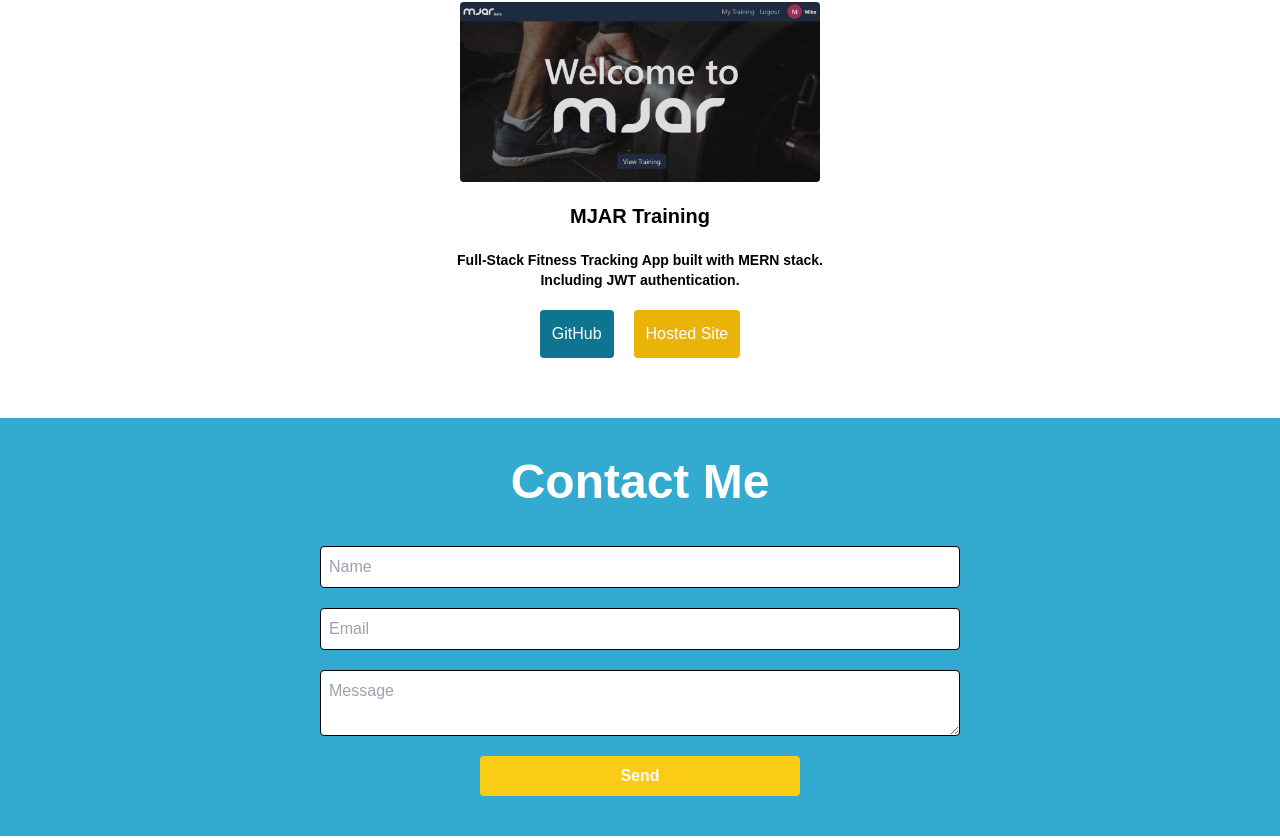
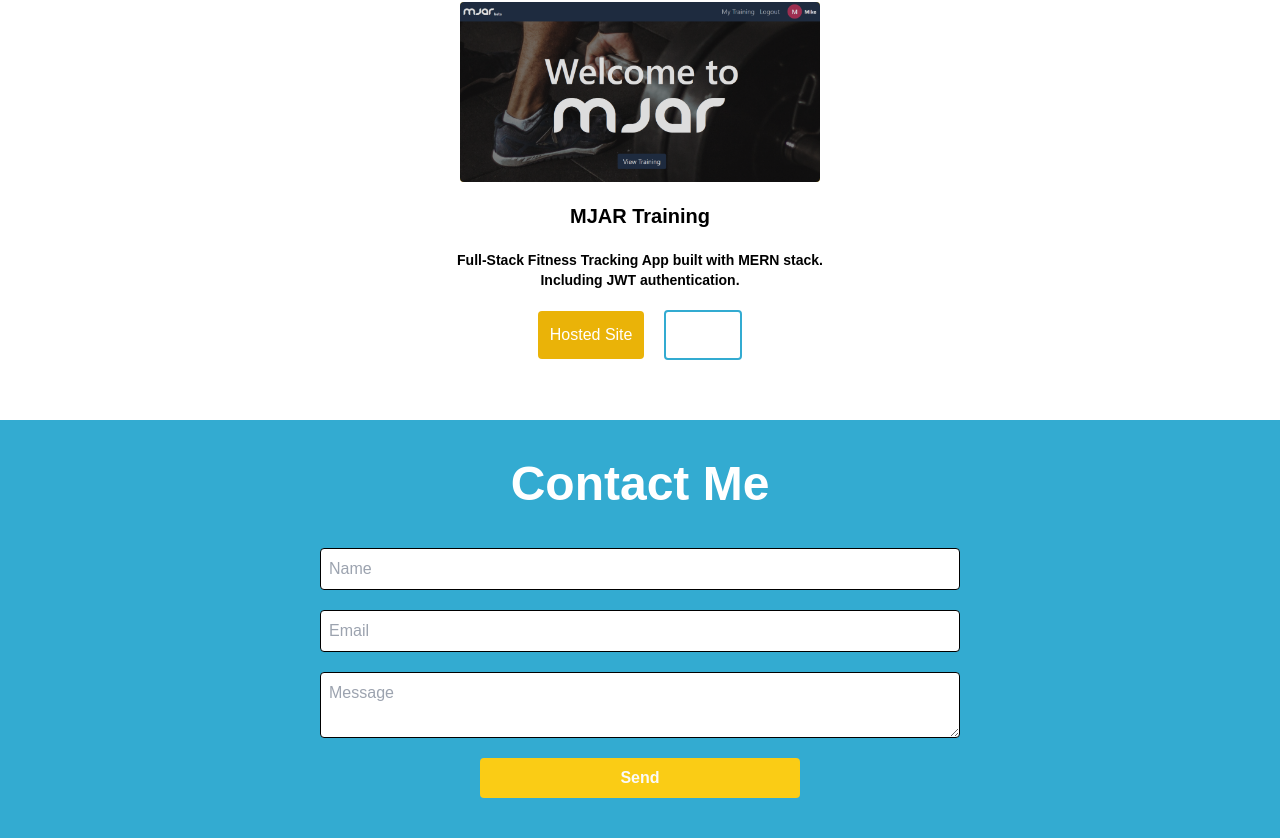
Before and after one commit to Mpb0406/portfolio-6-22, a React (Create React App) app: page / in a window 1280 px wide. Shown: the part 2834-3672 px from the top of the page. Built offline with nearby package versions, Linux system fonts and the light colour scheme.

Commit message:
Prepare Deploy

```diff
--- a/src/App.css
+++ b/src/App.css
@@ -1,6 +1,12 @@
 @tailwind base;
 @tailwind components;
 @tailwind utilities;
+
+* {
+  margin: 0;
+  padding: 0;
+  box-sizing: border-box;
+}
 
 html {
   scroll-behavior: smooth;
--- a/src/Components/Header.js
+++ b/src/Components/Header.js
@@ -5,7 +5,7 @@ const Header = () => {
 
   return (
     <nav
-      className={`fixed top-0 left-0 w-full transition duration-500 ease bg-blue shadow-md flex flex-col justify-start ${
+      className={`fixed top-0 left-0 w-screen transition duration-500 ease bg-blue shadow-md flex flex-col justify-start ${
         open ? "h-6/8" : "h-20"
       } md:flex-row md:items-center md:justify-between md:h-min duration-700 z-10`}>
       <span className="font-display ml-5 mt-5 mb-10 md:my-5 text-4xl text-white cursor-pointer hover:text-yellow-400 duration-300">
--- a/src/Components/MyWork.js
+++ b/src/Components/MyWork.js
@@ -3,7 +3,7 @@ import mjar from "../img/mjar1.png";
 
 const MyWork = () => {
   return (
-    <section id="work" className="-z-50 relative">
+    <section id="work" className="-z-50 relative w-full">
       <div className="bg-blue -mt-20">
         <h1 className="pt-52 pb-10 text-4xl font-bold md:text-5xl text-white text-center">
           My Recent Work
@@ -25,16 +25,16 @@ const MyWork = () => {
           </p>
           <div id="button-container" className="w-min mx-auto flex gap-5 my-5">
             <a
+              href="https://mjartrainingwebapp.herokuapp.com/"
+              target="_blank"
+              className="cursor-pointer w-max self-center bg-yellow-500 hover:bg-yellow-400 duration-300 text-white p-3 rounded">
+              Hosted Site
+            </a>
+            <a
               href="https://github.com/Mpb0406/MJAR"
               target="_blank"
-              className="cursor-pointer bg-cyan-700 hover:bg-cyan-500 duration-300 text-white p-3 rounded">
+              className="cursor-pointer bg-transparent border-[2px] border-blue hover:bg-blue text-blue hover:text-white duration-300 text-white px-3 py-[0.68rem] rounded">
               GitHub
-            </a>
-            <a
-              href="https://mjartrainingwebapp.herokuapp.com/"
-              target="_blank"
-              className="cursor-pointer w-max bg-yellow-500 hover:bg-yellow-400 duration-300 text-white p-3 rounded">
-              Hosted Site
             </a>
           </div>
         </div>
```
